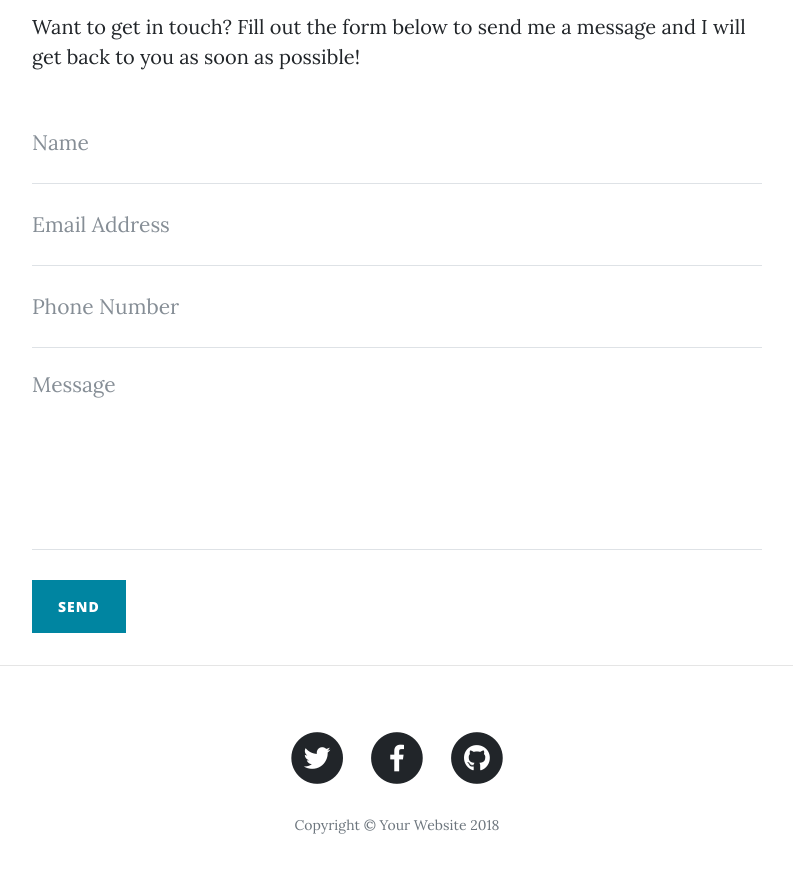
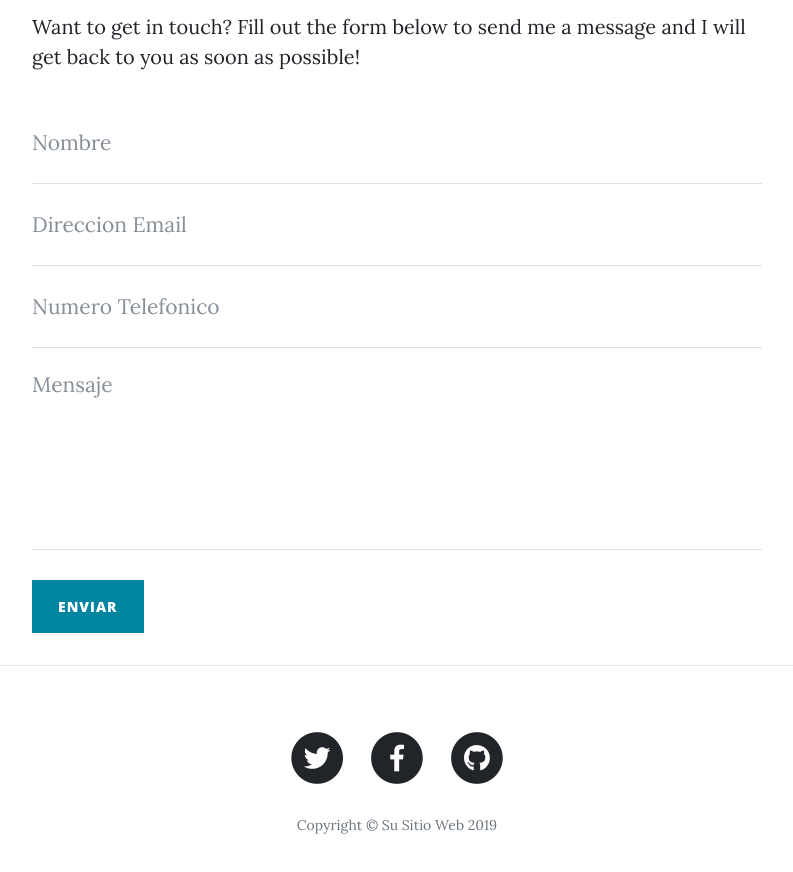
Before and after one commit to sebsnalias/aidec_page, a website: page contact.html in a window 1280 px wide. Shown: the part 600-1472 px from the top of the page, without its empty margins (243-1036 px from the left). Drawn offline with nearby package versions, Linux system fonts and the light colour scheme.

Commit message:
Modificacion de Index Contacto

```diff
--- a/contact.html
+++ b/contact.html
@@ -8,7 +8,7 @@
     <meta name="description" content="">
     <meta name="author" content="">
 
-    <title>Clean Blog - Start Bootstrap Theme</title>
+    <title>Contacto</title>
 
     <!-- Bootstrap core CSS -->
     <link href="vendor/bootstrap/css/bootstrap.min.css" rel="stylesheet">
@@ -78,36 +78,36 @@
           <form name="sentMessage" id="contactForm" novalidate>
             <div class="control-group">
               <div class="form-group floating-label-form-group controls">
-                <label>Name</label>
-                <input type="text" class="form-control" placeholder="Name" id="name" required data-validation-required-message="Please enter your name.">
+                <label>Nombre</label>
+                <input type="text" class="form-control" placeholder="Nombre" id="name" required data-validation-required-message="Error! ingresa un nombre.">
                 <p class="help-block text-danger"></p>
               </div>
             </div>
             <div class="control-group">
               <div class="form-group floating-label-form-group controls">
-                <label>Email Address</label>
-                <input type="email" class="form-control" placeholder="Email Address" id="email" required data-validation-required-message="Please enter your email address.">
+                <label>Email</label>
+                <input type="email" class="form-control" placeholder="Direccion Email" id="email" required data-validation-required-message="Error! ingresa tu email.">
                 <p class="help-block text-danger"></p>
               </div>
             </div>
             <div class="control-group">
               <div class="form-group col-xs-12 floating-label-form-group controls">
-                <label>Phone Number</label>
-                <input type="tel" class="form-control" placeholder="Phone Number" id="phone" required data-validation-required-message="Please enter your phone number.">
+                <label>Numero Telefonico</label>
+                <input type="tel" class="form-control" placeholder="Numero Telefonico" id="phone" required data-validation-required-message="Error! ingresa un numero telefonico.">
                 <p class="help-block text-danger"></p>
               </div>
             </div>
             <div class="control-group">
               <div class="form-group floating-label-form-group controls">
-                <label>Message</label>
-                <textarea rows="5" class="form-control" placeholder="Message" id="message" required data-validation-required-message="Please enter a message."></textarea>
+                <label>Mensaje</label>
+                <textarea rows="5" class="form-control" placeholder="Mensaje" id="message" required data-validation-required-message="Error! escribe un mensaje."></textarea>
                 <p class="help-block text-danger"></p>
               </div>
             </div>
             <br>
             <div id="success"></div>
             <div class="form-group">
-              <button type="submit" class="btn btn-primary" id="sendMessageButton">Send</button>
+              <button type="submit" class="btn btn-primary" id="sendMessageButton">Enviar</button>
             </div>
           </form>
         </div>
@@ -147,7 +147,7 @@
                 </a>
               </li>
             </ul>
-            <p class="copyright text-muted">Copyright &copy; Your Website 2018</p>
+            <p class="copyright text-muted">Copyright &copy; Su Sitio Web 2019</p>
           </div>
         </div>
       </div>
```
